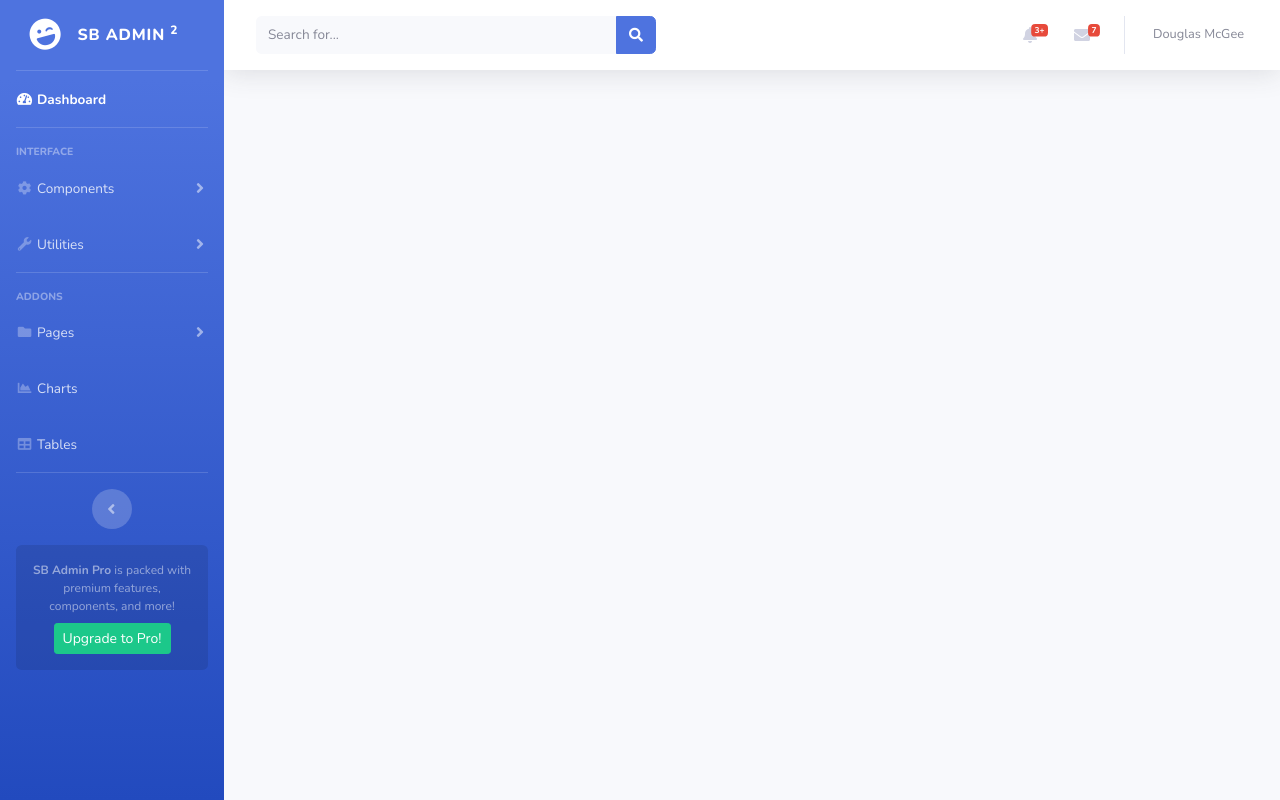
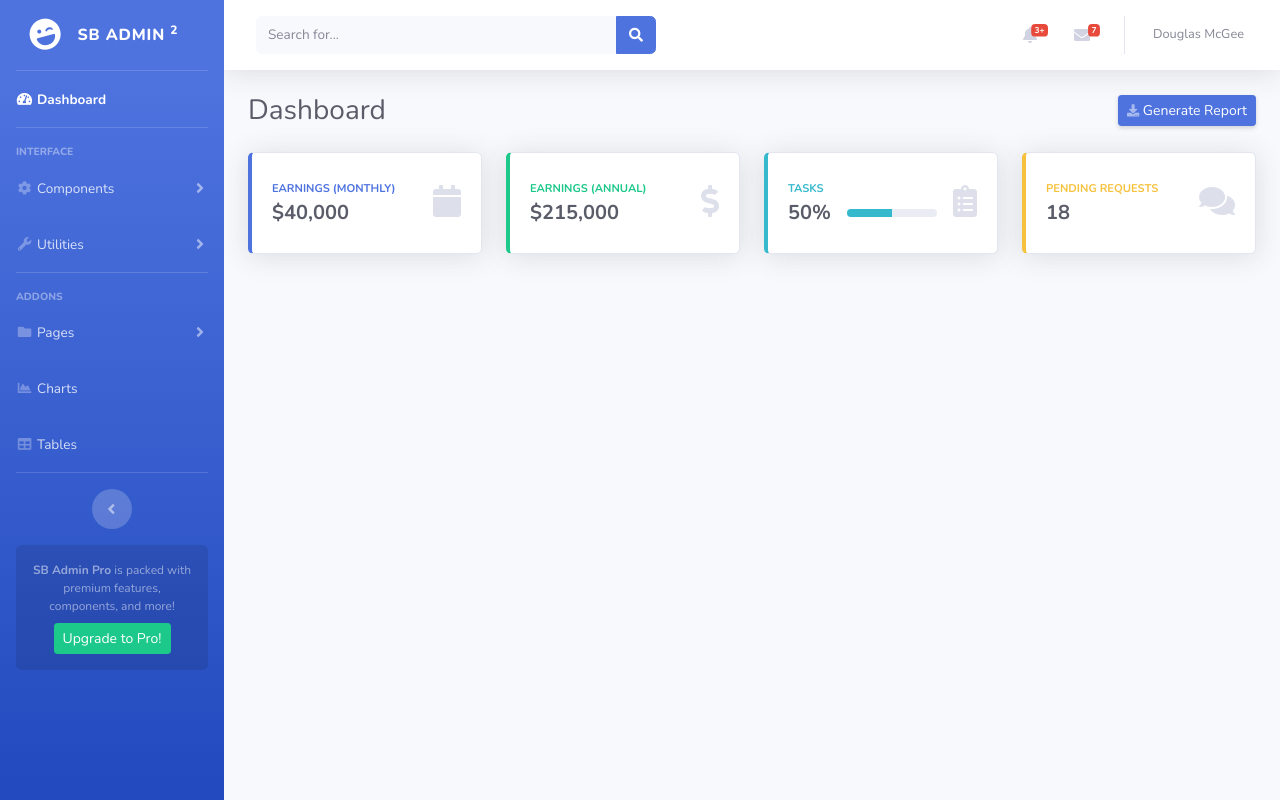
Before and after one commit to santhosh8857/admin-homepage, a React (Create React App) app: page / in a window 1280 px wide. Built offline with nearby package versions, Linux system fonts and the light colour scheme.

Commit message:
added Dashboard

```diff
--- a/src/App.js
+++ b/src/App.js
@@ -1,4 +1,6 @@
 import "./App.css";
+import Dashboard from "./components/Dashboard";
+import Footer from "./components/Footer";
 import Header from "./components/Header";
 import Navbar from "./components/Navbar/Navbar";
 
@@ -8,7 +10,12 @@
       <div id="wrapper">
         <Navbar />
         <div id="content-wrapper" class="d-flex flex-column">
-          <Header />
+          <div id="content">
+            <Header />
+            <div class="container-fluid">
+              <Dashboard />
+            </div>
+          </div>
         </div>
       </div>
     </>
--- a/src/components/Dashboard.js
+++ b/src/components/Dashboard.js
@@ -1,7 +1,119 @@
 import React from "react";
 
 const Dashboard = () => {
-  return <div>Dashboard component</div>;
+  return (
+    <>
+      <div class="d-sm-flex align-items-center justify-content-between mb-4">
+        <h1 class="h3 mb-0 text-gray-800">Dashboard</h1>
+        <a
+          href="#"
+          class="d-none d-sm-inline-block btn btn-sm btn-primary shadow-sm"
+        >
+          <i class="fas fa-download fa-sm text-white-50"></i> Generate Report
+        </a>
+      </div>
+
+      <div class="row">
+        {/* <!-- Earnings (Monthly) Card Example --> */}
+        <div class="col-xl-3 col-md-6 mb-4">
+          <div class="card border-left-primary shadow h-100 py-2">
+            <div class="card-body">
+              <div class="row no-gutters align-items-center">
+                <div class="col mr-2">
+                  <div class="text-xs font-weight-bold text-primary text-uppercase mb-1">
+                    Earnings (Monthly)
+                  </div>
+                  <div class="h5 mb-0 font-weight-bold text-gray-800">
+                    $40,000
+                  </div>
+                </div>
+                <div class="col-auto">
+                  <i class="fas fa-calendar fa-2x text-gray-300"></i>
+                </div>
+              </div>
+            </div>
+          </div>
+        </div>
+
+        {/* <!-- Earnings (Monthly) Card Example --> */}
+        <div class="col-xl-3 col-md-6 mb-4">
+          <div class="card border-left-success shadow h-100 py-2">
+            <div class="card-body">
+              <div class="row no-gutters align-items-center">
+                <div class="col mr-2">
+                  <div class="text-xs font-weight-bold text-success text-uppercase mb-1">
+                    Earnings (Annual)
+                  </div>
+                  <div class="h5 mb-0 font-weight-bold text-gray-800">
+                    $215,000
+                  </div>
+                </div>
+                <div class="col-auto">
+                  <i class="fas fa-dollar-sign fa-2x text-gray-300"></i>
+                </div>
+              </div>
+            </div>
+          </div>
+        </div>
+
+        {/* <!-- Earnings (Monthly) Card Example --> */}
+        <div class="col-xl-3 col-md-6 mb-4">
+          <div class="card border-left-info shadow h-100 py-2">
+            <div class="card-body">
+              <div class="row no-gutters align-items-center">
+                <div class="col mr-2">
+                  <div class="text-xs font-weight-bold text-info text-uppercase mb-1">
+                    Tasks
+                  </div>
+                  <div class="row no-gutters align-items-center">
+                    <div class="col-auto">
+                      <div class="h5 mb-0 mr-3 font-weight-bold text-gray-800">
+                        50%
+                      </div>
+                    </div>
+                    <div class="col">
+                      <div class="progress progress-sm mr-2">
+                        <div
+                          class="progress-bar bg-info"
+                          role="progressbar"
+                          style={{ width: "50%" }}
+                          aria-valuenow="50"
+                          aria-valuemin="0"
+                          aria-valuemax="100"
+                        ></div>
+                      </div>
+                    </div>
+                  </div>
+                </div>
+                <div class="col-auto">
+                  <i class="fas fa-clipboard-list fa-2x text-gray-300"></i>
+                </div>
+              </div>
+            </div>
+          </div>
+        </div>
+
+        {/* <!-- Pending Requests Card Example --> */}
+        <div class="col-xl-3 col-md-6 mb-4">
+          <div class="card border-left-warning shadow h-100 py-2">
+            <div class="card-body">
+              <div class="row no-gutters align-items-center">
+                <div class="col mr-2">
+                  <div class="text-xs font-weight-bold text-warning text-uppercase mb-1">
+                    Pending Requests
+                  </div>
+                  <div class="h5 mb-0 font-weight-bold text-gray-800">18</div>
+                </div>
+                <div class="col-auto">
+                  <i class="fas fa-comments fa-2x text-gray-300"></i>
+                </div>
+              </div>
+            </div>
+          </div>
+        </div>
+      </div>
+    </>
+  );
 };
 
 export default Dashboard;
--- a/src/components/Footer.js
+++ b/src/components/Footer.js
@@ -1,7 +1,17 @@
 import React from "react";
 
-const Foooter = () => {
-  return <div>Footer Component</div>;
+const Footer = () => {
+  return (
+    <div>
+      <footer class="sticky-footer bg-white">
+        <div class="container my-auto">
+          <div class="copyright text-center my-auto">
+            <span>Copyright &copy; Your Website 2021</span>
+          </div>
+        </div>
+      </footer>
+    </div>
+  );
 };
 
 export default Footer;
--- a/src/components/Header.js
+++ b/src/components/Header.js
@@ -2,7 +2,6 @@
 
 const Header = () => {
   return (
-    <div id="content">
     <nav class="navbar navbar-expand navbar-light bg-white topbar mb-4 static-top shadow">
       {/* Search */}
       <form class="d-none d-sm-inline-block form-inline mr-auto ml-md-3 my-2 my-md-0 mw-100 navbar-search">
@@ -76,7 +75,6 @@
         </li>
       </ul>
     </nav>
-    </div>
   );
 };
 
```
Lines whose indentation alone changed are shown as unchanged.
